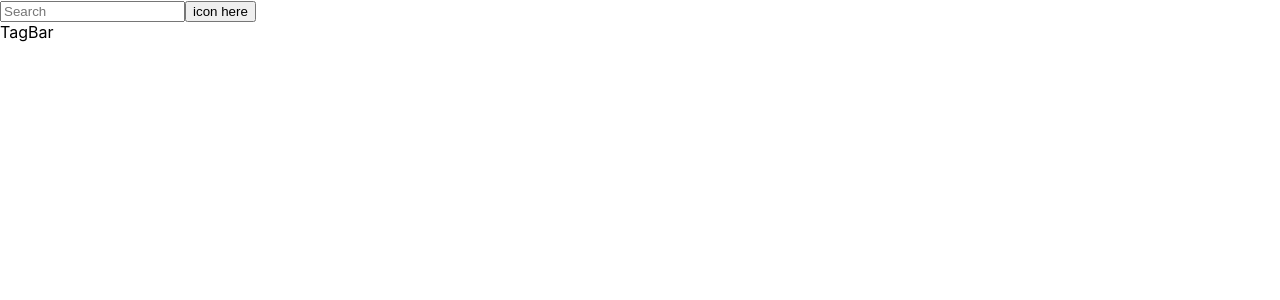
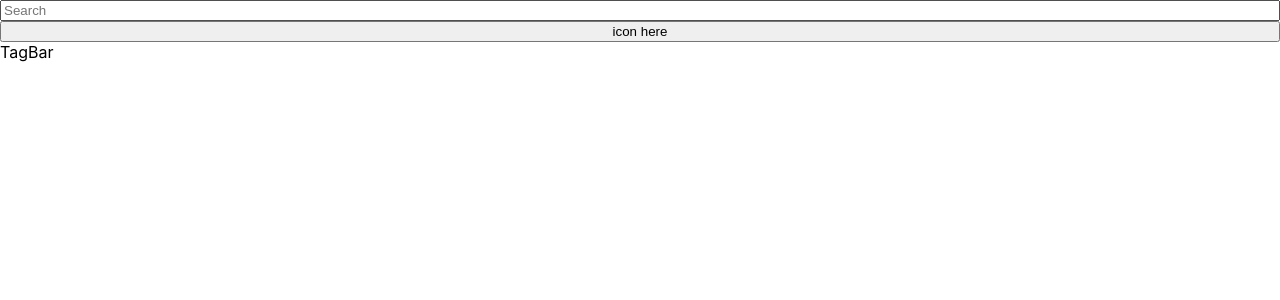
Before and after one commit to edgg72/youtube-homepage, a React (Create React App) app: page / in a window 1280 px wide. Shown: the top 300 px of the page. Built offline with nearby package versions, Linux system fonts and the light colour scheme.

Commit message:
starting to use css

```diff
--- /dev/null
+++ b/src/containers/MainContainer.css
@@ -0,0 +1,4 @@
+.mainContainer {
+  display: flex;
+  flex-direction: column;
+}
--- a/src/containers/MainContainer.js
+++ b/src/containers/MainContainer.js
@@ -3,6 +3,7 @@ import  axios from  'axios';
 import SearchInput from '../components/SearchInput/SearchInput';
 import TagBar from '../components/TagBar/TagBar';
 import VideoListContainer from './VideoListContainer';
+import './MainContainer.css'
 
 function MainContainer() {
   const [videoList, setVideoList] = useState();
@@ -39,11 +40,11 @@ function MainContainer() {
   },[])
 
   return (
-    <>
+    <main className='mainContainer' >
       <SearchInput searchHandler={fetchVideos} query={query} setQuery={setQuery} keyDownHandler={keyDownHandler}/>
       <TagBar />
       <VideoListContainer videoList={videoList} />
-    </>
+    </main>
   )
 }
 
```
Also changed, not shown: 1 other file (tests, documents, lock files or other folders).
